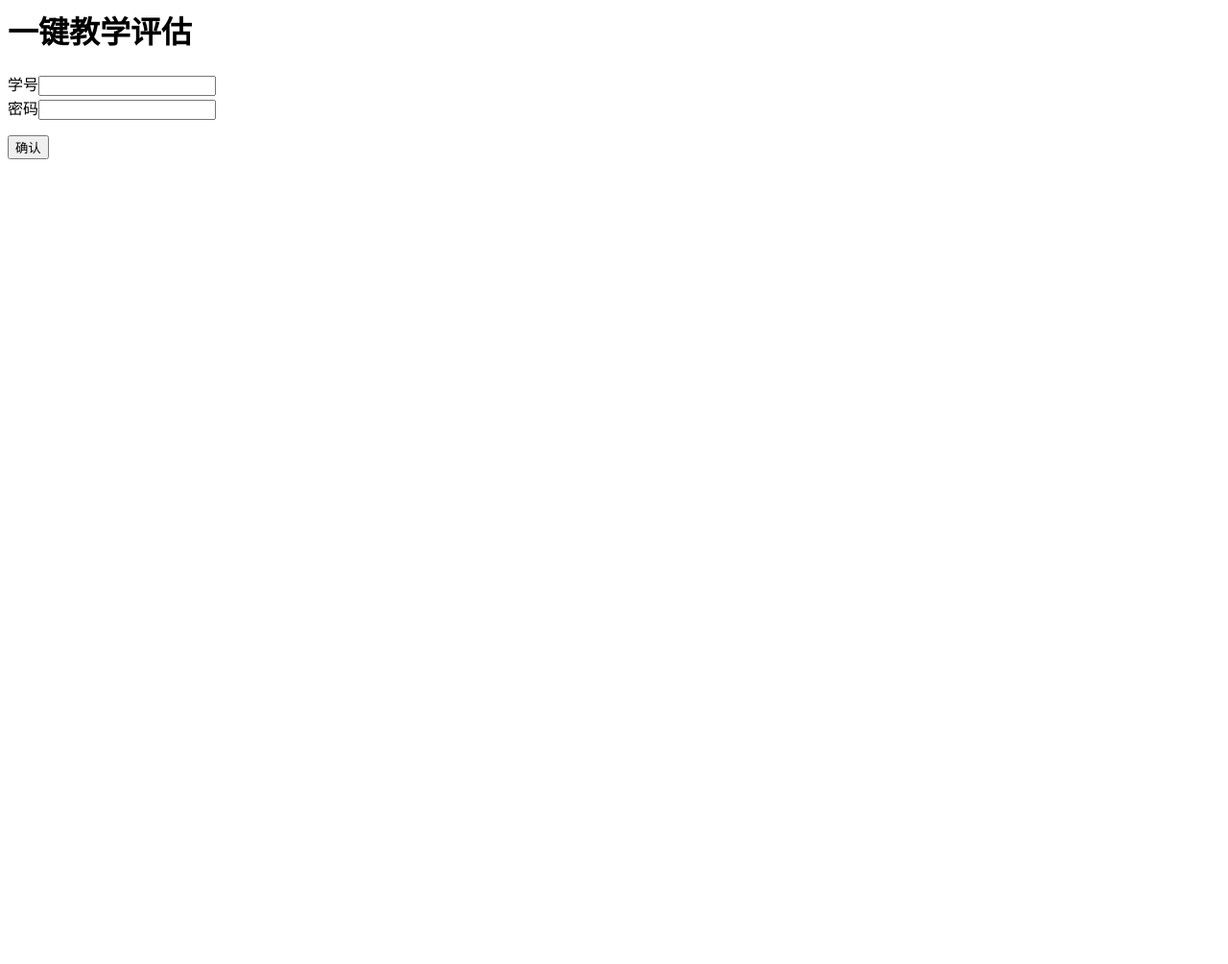
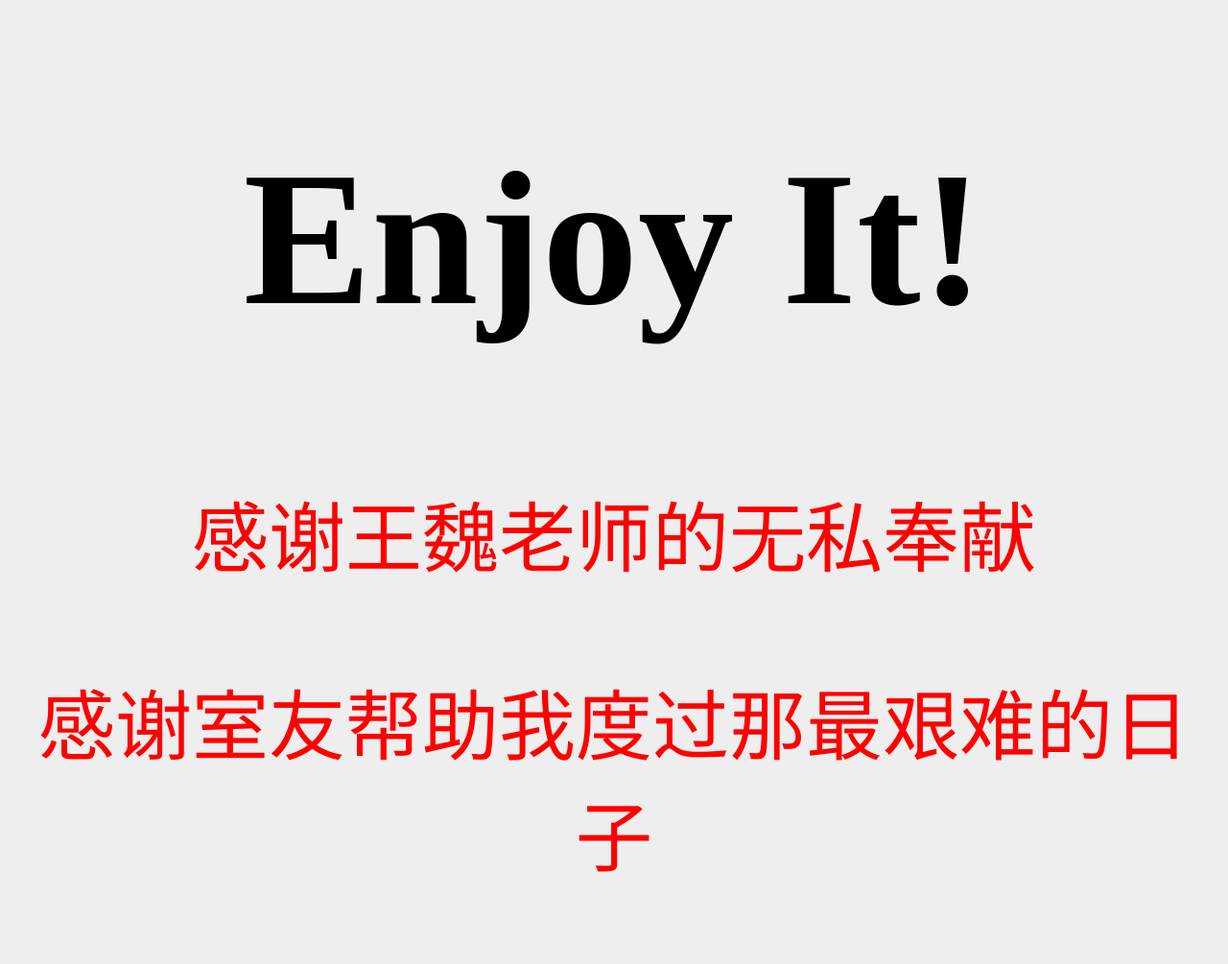
Before and after one commit to jzp113/Wechat-dlnu-assistant, a Flask app: template app/templates/login2.html in a window 1280 px wide. Shown: the whole page at 96% size. Before the commit the page ends 166 px from the top, so only its background shows below. Run offline with Flask 2, Linux system fonts and the light colour scheme; the template is opened without the code that fills it: values that come from a table or form of the project are taken from there, others are empty.

Commit message:
change css and html

```diff
--- a/app/templates/login2.html
+++ b/app/templates/login2.html
@@ -1,20 +1,19 @@
-{% with messages = get_flashed_messages() %}
-  {% if messages %}
-    <ul class=flashes>
-    {% for message in messages %}
-      <li>{{ message }}</li>
-    {% endfor %}
-    </ul>
-  {% endif %}
-{% endwith %}
+<!DOCTYPE html>
+<html>
+<head>
+<style>
+    body {background-color:#eee;}
+    h1 {font-size:200px;text-align:center;}
+    p {font-size:80px;color:red;text-align:center;}
+</style>
+    </head>
+<body>
 
-<h1>一键教学评估</h1>
-<form action="" method="post" name="login">
-    {{form.hidden_tag()}}
-    <p>
+      <h1>Enjoy It!</h1>
+      <p>感谢王魏老师的无私奉献</p>
+      <p>感谢室友帮助我度过那最艰难的日子</p>
+   </div>
+</div>
 
-        学号{{form.username}}<br />
-        密码{{form.password_urp}}</br />
-
-    <p><input type="submit" value="确认"></p>
-</form>
+</body>
+</html>
```
Also changed, not shown: app/templates/login1.html (+9 -0 lines).
